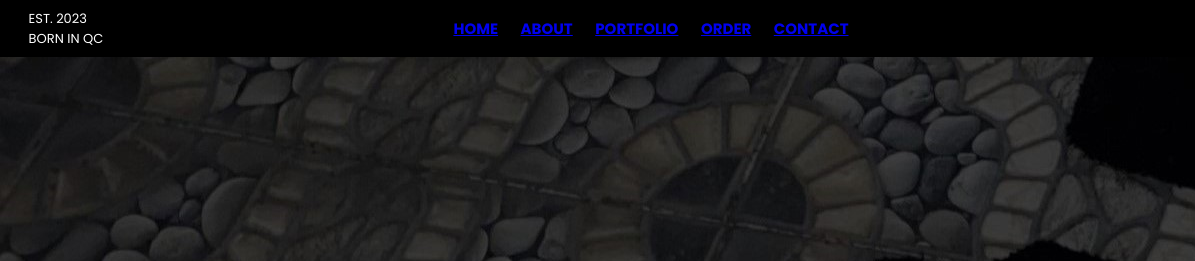
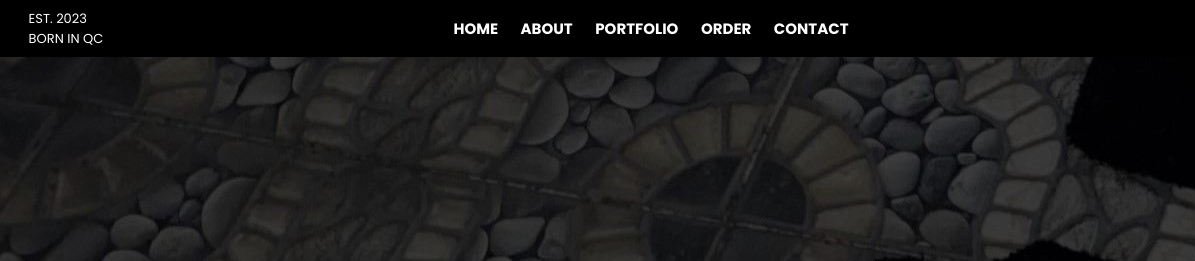
Before and after one commit to Juls-33/App-Dev-Finals, a plain HTML site: page about.html in a window 1280 px wide. Shown: the top 261 px of the page, 0-1195 px from the left. Drawn offline with Linux system fonts and the light colour scheme.

Commit message:
Update headerfooter-style.css

```diff
--- a/headerfooter-style.css
+++ b/headerfooter-style.css
@@ -100,3 +100,9 @@
     height: 2vh;
     width: auto;
 }
+
+a
+{
+    text-decoration: none !important;
+    color: white;
+}
```
